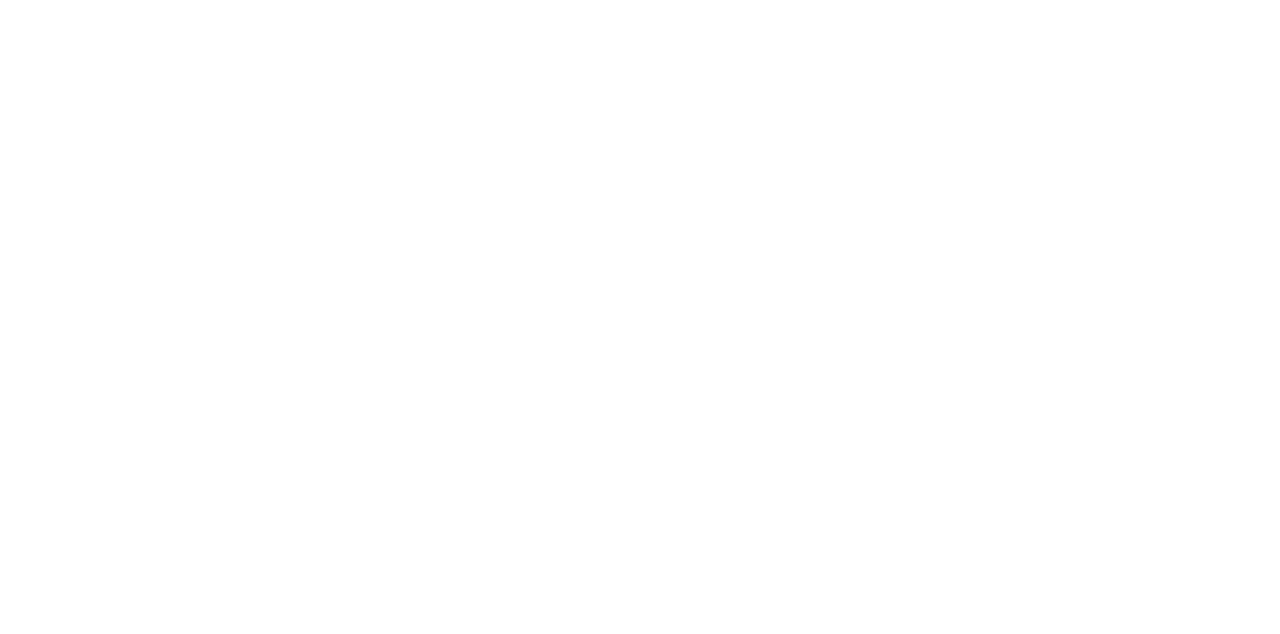
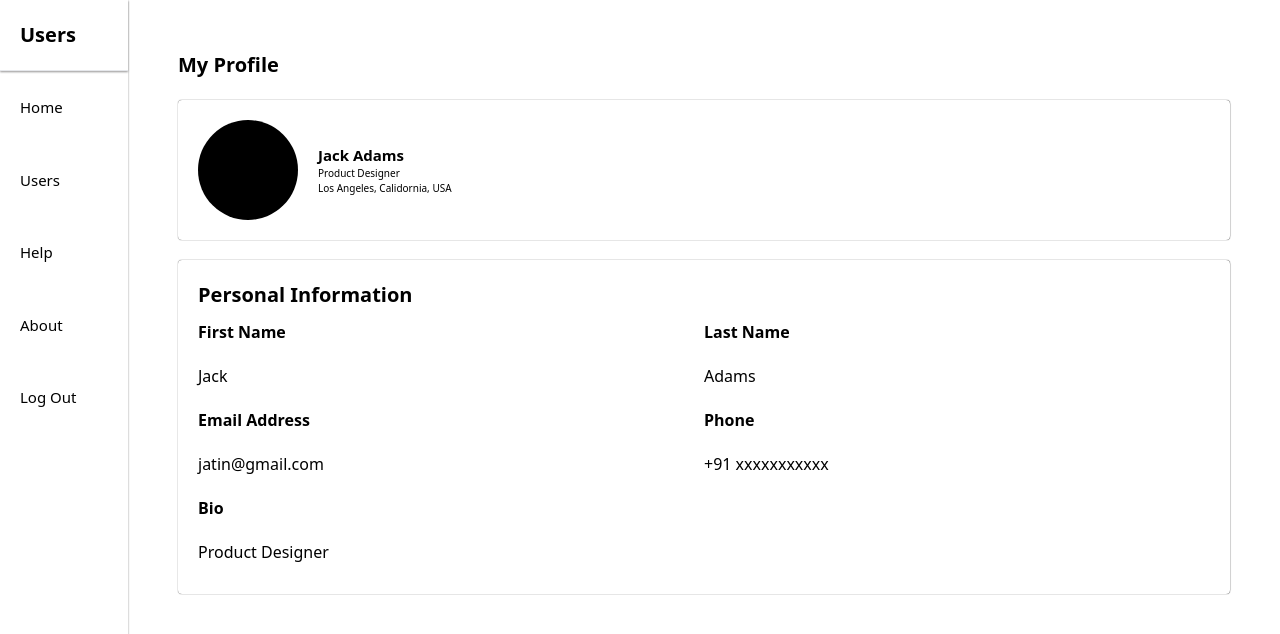
Before and after one commit to Mehra-Jatin/User_Assignment, a React (Vite) app in the folder frontend/: page /dashboard in a window 1280 px wide. Before the commit this address had no page. Shown: the top 634 px of the page. Built offline with nearby package versions, Linux system fonts and the light colour scheme.

Commit message:
Add:- Dashboard

```diff
--- a/frontend/package.json
+++ b/frontend/package.json
@@ -10,7 +10,10 @@
     "preview": "vite preview"
   },
   "dependencies": {
+    "@radix-ui/react-dialog": "^1.1.2",
+    "@radix-ui/react-separator": "^1.1.0",
     "@radix-ui/react-slot": "^1.1.0",
+    "@radix-ui/react-tooltip": "^1.1.3",
     "class-variance-authority": "^0.7.0",
     "clsx": "^2.1.1",
     "lucide-react": "^0.456.0",
--- a/frontend/src/App.jsx
+++ b/frontend/src/App.jsx
@@ -1,8 +1,10 @@
-import { Button } from "@/components/ui/button"
+
 import React from "react"
 import {BrowserRouter as Router ,Route,Routes,Navigate} from 'react-router-dom'
 import SignUp from "./pages/SignUp"
 import SignIn from "./pages/SignIn"
+import DashBoard from "./pages/DashBoard"
+import Bulk from "./pages/Bulk"
 function App() {
   return (
     <>
@@ -10,6 +12,8 @@ function App() {
         <Routes>
           <Route path="/signup" element={<SignUp/>}/>
           <Route path="/signin" element={<SignIn/>}/>
+          <Route path="/dashboard" element={<DashBoard/>}/>
+          <Route path="/all" element={<Bulk/>}/>
         </Routes>
       </Router>
     </>
--- /dev/null
+++ b/frontend/src/components/SideBar.jsx
@@ -0,0 +1,18 @@
+import React from 'react'
+
+function SideBar() {
+  return (
+    <div className='w-[10%] h-screen shadow-sm shadow-[#969595]'>
+            <ul className='flex flex-col text-[15px]'>
+                <li className='border-b-[1px] shadow-sm text-[20px] shadow-[#969595] font-bold p-[20px]'>Users</li>
+                <li className='py-[25px] px-[20px]'><a href='./dashboard'>Home</a></li>
+                <li className='py-[25px] px-[20px]' ><a href='./all'>Users</a></li>
+                <li className='py-[25px] px-[20px]'>Help</li>
+                <li className='py-[25px] px-[20px]'>About</li>
+                <li className='py-[25px] px-[20px]'>Log Out</li>
+            </ul>
+       </div>
+  )
+}
+
+export default SideBar
--- a/frontend/src/index.css
+++ b/frontend/src/index.css
@@ -8,5 +8,38 @@
   :root {
 
     --radius: 0.5rem
-  }
+  ;
+
+    --sidebar-background: 0 0% 98%;
+
+    --sidebar-foreground: 240 5.3% 26.1%;
+
+    --sidebar-primary: 240 5.9% 10%;
+
+    --sidebar-primary-foreground: 0 0% 98%;
+
+    --sidebar-accent: 240 4.8% 95.9%;
+
+    --sidebar-accent-foreground: 240 5.9% 10%;
+
+    --sidebar-border: 220 13% 91%;
+
+    --sidebar-ring: 217.2 91.2% 59.8%}
+  .dark {
+
+    --sidebar-background: 240 5.9% 10%;
+
+    --sidebar-foreground: 240 4.8% 95.9%;
+
+    --sidebar-primary: 224.3 76.3% 48%;
+
+    --sidebar-primary-foreground: 0 0% 100%;
+
+    --sidebar-accent: 240 3.7% 15.9%;
+
+    --sidebar-accent-foreground: 240 4.8% 95.9%;
+
+    --sidebar-border: 240 3.7% 15.9%;
+
+    --sidebar-ring: 217.2 91.2% 59.8%}
 }
--- /dev/null
+++ b/frontend/src/pages/Bulk.jsx
@@ -0,0 +1,47 @@
+import React, { useState } from 'react'
+import SideBar from '../components/SideBar';
+function Bulk() {
+    const [alluser, setAlluser] = useState([]);
+  return (
+    <div className='w-full h-screen flex'>
+    <SideBar></SideBar>
+   <div className='w-[90%]  h-full p-[50px]'>
+        <div className='w-full h-screen'>
+            {alluser.length>0?(
+                alluser.map(user=><Listing key={user._id} user={user._id} firstName={""} lastName={""}/>)
+            ):(
+                <p className="p-[20px]">No user Found</p>
+            )}
+        </div>
+    </div>
+    </div>
+  )
+}
+
+function Listing({user,firstName,lastName}){
+
+    return (
+        <div className="flex items-center justify-between my-3 p-4 border border-gray-300 rounded-lg shadow-sm bg-white">
+          <div className="flex items-center">
+            <div className="rounded-full h-12 w-12 bg-blue-200 flex items-center justify-center text-white font-semibold mr-3">
+              {firstName ? firstName[0] : ""}
+            </div>
+            <div>
+              <p className="font-medium text-gray-700">{firstName} {lastName}</p>
+            </div>
+            <div>
+
+            </div>
+          </div>
+           <button onClick={()=>{
+              navigate(`/user?id=${user}`)
+           }}></button>
+          <div>
+
+          </div>
+        </div>
+    )
+
+}
+
+export default Bulk
--- /dev/null
+++ b/frontend/src/pages/DashBoard.jsx
@@ -0,0 +1,37 @@
+
+import React from 'react'
+import SideBar from '../components/SideBar'
+
+function DashBoard() {
+  return (
+    <div className='w-full h-screen flex'>
+        <SideBar></SideBar>
+       <div className='w-[90%]  h-full p-[50px]'>
+
+       <p className='font-bold text-[20px]'>My Profile</p>
+            <div className='w-[100%] mx-auto mt-[20px] rounded-sm shadow-black flex p-[20px] items-center'style={{boxShadow:"0.1px 0.1px 1px"}}>
+                <div className='w-[100px] h-[100px] rounded-full bg-black'></div>
+                <div className='flex flex-col px-[20px]'>
+                    <p className='text-[15px] font-bold'>Jack Adams</p>
+                    <p className='text-[10px]'>Product Designer</p>
+                    <p className='text-[10px]'>Los Angeles, Calidornia, USA</p>
+                </div>
+            </div>
+
+            <div className='w-[100%] mx-auto mt-[20px] shadow-black p-[20px] rounded-sm' style={{boxShadow:"0.1px 0.1px 1px"}}>
+                <p className='font-bold text-[20px]'>Personal Information</p>
+                <div className='flex py-[10px]'><p className='w-[50%] font-bold'>First Name</p><p className='font-bold'>Last Name</p></div>
+                <div className='flex py-[10px]'><p className='w-[50%]'>Jack</p><p>Adams</p></div>
+                <div className='flex py-[10px]'><p className='w-[50%] font-bold'>Email Address</p><p className='font-bold'>Phone</p></div>
+                <div className='flex py-[10px]'><p className='w-[50%]'>jatin@gmail.com</p><p>+91 xxxxxxxxxxx</p></div>
+                <div className='flex py-[10px]'><p className='w-[50%] font-bold'>Bio</p></div>
+                <div className='flex py-[10px]'><p className='w-[50%]'>Product Designer</p></div>
+            </div>
+
+       </div>
+
+    </div>
+  )
+}
+
+export default DashBoard
--- /dev/null
+++ b/frontend/src/pages/User.jsx
@@ -0,0 +1,34 @@
+import React from 'react'
+import SideBar from '../components/SideBar';
+function User() {
+    const id=searchParams.get("id");
+  return (
+    <div className='w-full h-screen flex'>
+    <SideBar></SideBar>
+   <div className='w-[90%]  h-full p-[50px]'>
+                  <p className='font-bold text-[20px]'>My Profile</p>
+            <div className='w-[100%] mx-auto mt-[20px] rounded-sm shadow-black flex p-[20px] items-center'style={{boxShadow:"0.1px 0.1px 1px"}}>
+                <div className='w-[100px] h-[100px] rounded-full bg-black'></div>
+                <div className='flex flex-col px-[20px]'>
+                    <p className='text-[15px] font-bold'>Jack Adams</p>
+                    <p className='text-[10px]'>Product Designer</p>
+                    <p className='text-[10px]'>Los Angeles, Calidornia, USA</p>
+                </div>
+            </div>
+
+            <div className='w-[100%] mx-auto mt-[20px] shadow-black p-[20px] rounded-sm' style={{boxShadow:"0.1px 0.1px 1px"}}>
+                <p className='font-bold text-[20px]'>Personal Information</p>
+                <div className='flex py-[10px]'><p className='w-[50%] font-bold'>First Name</p><p className='font-bold'>Last Name</p></div>
+                <div className='flex py-[10px]'><p className='w-[50%]'>Jack</p><p>Adams</p></div>
+                <div className='flex py-[10px]'><p className='w-[50%] font-bold'>Email Address</p><p className='font-bold'>Phone</p></div>
+                <div className='flex py-[10px]'><p className='w-[50%]'>jatin@gmail.com</p><p>+91 xxxxxxxxxxx</p></div>
+                <div className='flex py-[10px]'><p className='w-[50%] font-bold'>Bio</p></div>
+                <div className='flex py-[10px]'><p className='w-[50%]'>Product Designer</p></div>
+            </div>
+
+ </div>
+ </div>
+  )
+}
+
+export default User
--- a/frontend/tailwind.config.js
+++ b/frontend/tailwind.config.js
@@ -9,7 +9,18 @@ export default {
   			md: 'calc(var(--radius) - 2px)',
   			sm: 'calc(var(--radius) - 4px)'
   		},
-  		colors: {}
+  		colors: {
+  			sidebar: {
+  				DEFAULT: 'hsl(var(--sidebar-background))',
+  				foreground: 'hsl(var(--sidebar-foreground))',
+  				primary: 'hsl(var(--sidebar-primary))',
+  				'primary-foreground': 'hsl(var(--sidebar-primary-foreground))',
+  				accent: 'hsl(var(--sidebar-accent))',
+  				'accent-foreground': 'hsl(var(--sidebar-accent-foreground))',
+  				border: 'hsl(var(--sidebar-border))',
+  				ring: 'hsl(var(--sidebar-ring))'
+  			}
+  		}
   	}
   },
   plugins: [require("tailwindcss-animate")],
```
Also changed, not shown: 1 other file (tests, documents, lock files or other folders).
